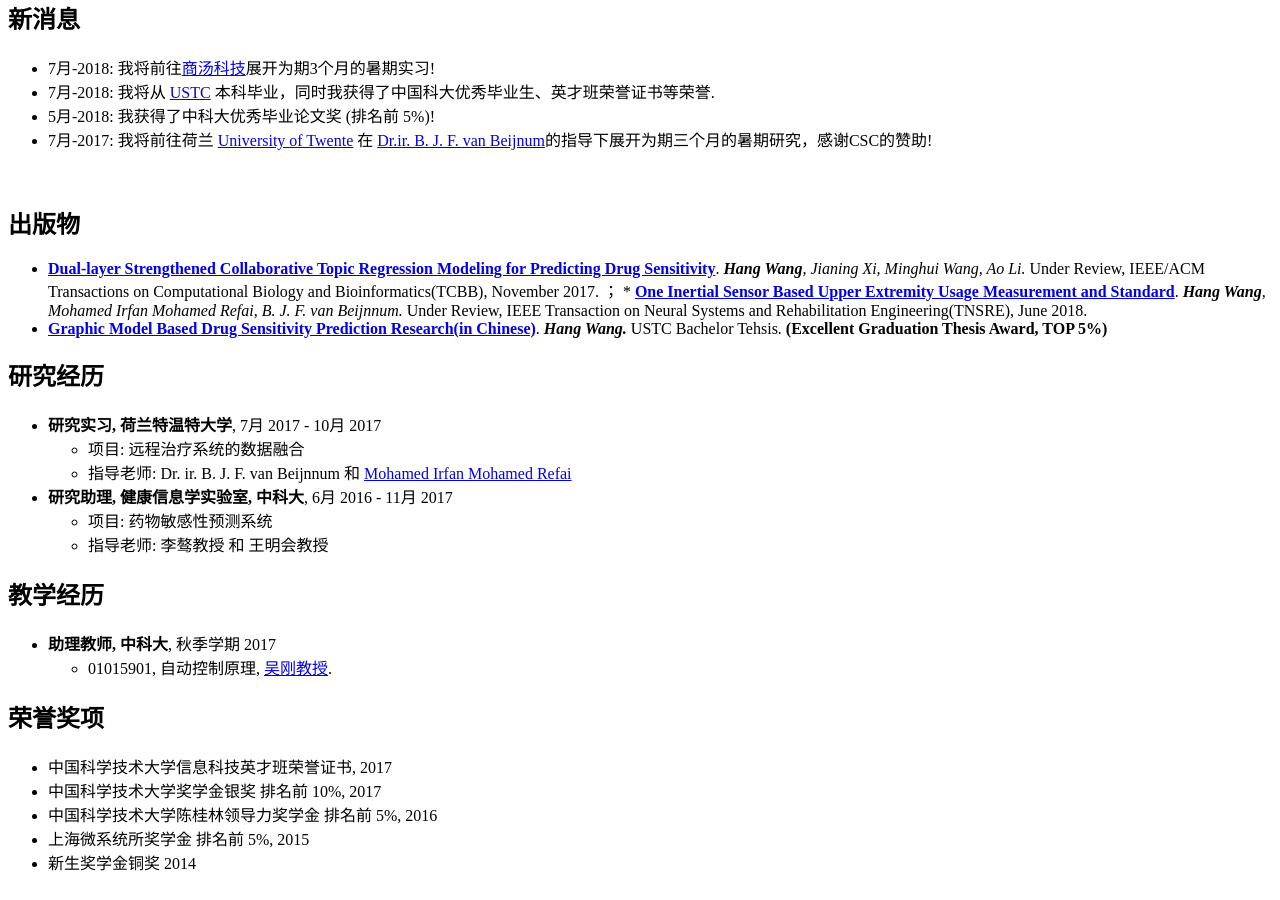
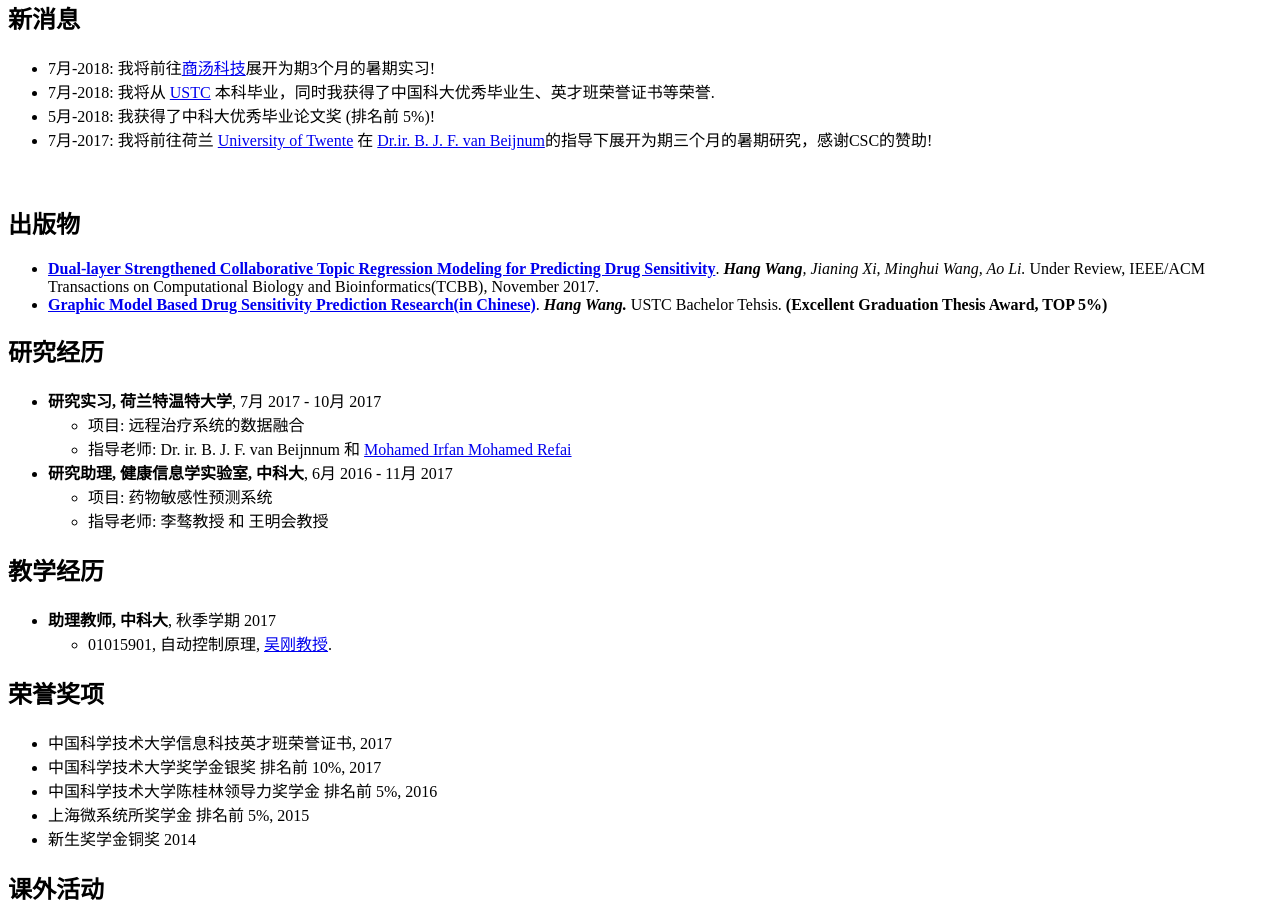
Before and after one commit to ustcmike/ustcmike.github.io, a Jekyll site: the page built from chinese.md, in a window 1280 px wide and 900 px high, scrolled down 438 px. Built offline with Jekyll 4.4.1, drawn with Linux system fonts in a browser that asks for light colours; nearby versions of some CDN libraries; our own code applies the rules of GitHub Pages for plain Markdown files.

Commit message:
Update chinese.md

```diff
--- a/chinese.md
+++ b/chinese.md
@@ -28,7 +28,6 @@ title: "Hang Wang: Homepage"
 
 ## 出版物
   * **[Dual-layer Strengthened Collaborative Topic Regression Modeling for Predicting Drug Sensitivity](static/papers/17-dsctr.pdf)**. *__Hang Wang__, Jianing Xi, Minghui Wang, Ao Li.* Under Review, IEEE/ACM Transactions on Computational Biology and Bioinformatics(TCBB), November 2017.
-；  * **[One Inertial Sensor Based Upper Extremity Usage Measurement and Standard](static/papers/17-tnsre.pdf)**.  *__Hang Wang__, Mohamed Irfan Mohamed Refai, B. J. F. van Beijnnum.* Under Review, IEEE Transaction on Neural Systems and Rehabilitation Engineering(TNSRE), June 2018.
   * **[Graphic Model Based Drug Sensitivity Prediction Research(in Chinese)](static/papers/18-thesis.pdf)**. *__Hang Wang.__* USTC Bachelor Tehsis. **(Excellent Graduation Thesis Award, TOP 5%)**
 
 
```
